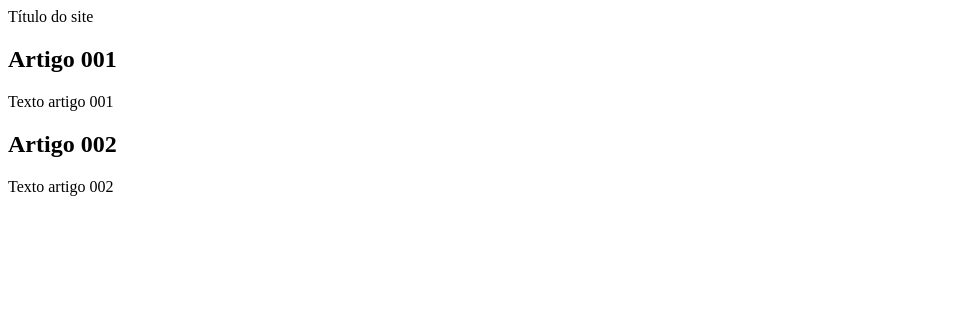
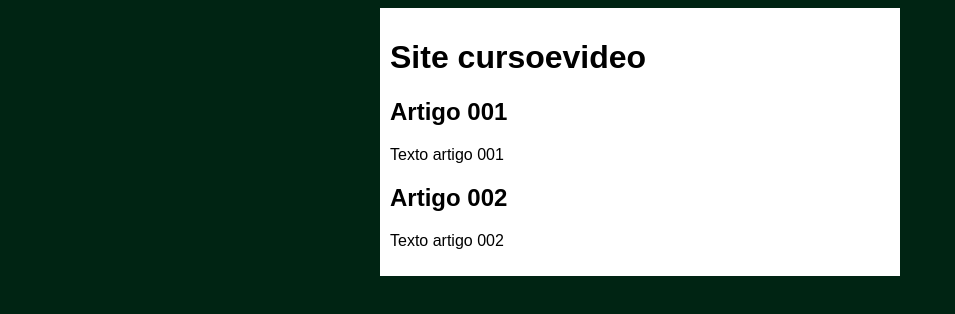
Before and after one commit to bematta/Teste-branch, a plain HTML site: page index.html in a window 1280 px wide. Shown: the whole page, without its empty margins (0-955 px from the left). Drawn offline with Linux system fonts and the light colour scheme.

Commit message:
iniciei o design

```diff
--- a/index.html
+++ b/index.html
@@ -3,11 +3,12 @@
 <head>
 	<meta charset="utf-8">
 	<title>Titulo do Site</title>
+	<link rel="stylesheet" type="text/css" href="style.css">
 </head>
 <body>
 	<main>
 		<header>
-		Título do site
+		<h1>Site cursoevideo</h1>
 		</header>
 		<article>
 			<h2>Artigo 001</h2>
--- /dev/null
+++ b/style.css
@@ -0,0 +1,16 @@
+* {
+	font-family: arial;
+	font-size-adjust: 16px;
+}
+
+body {
+	background-color: #002413
+}
+
+main {
+	background-color: white;
+	width: 500px;
+	margin: auto;
+	padding: 10px;
+
+}
```
